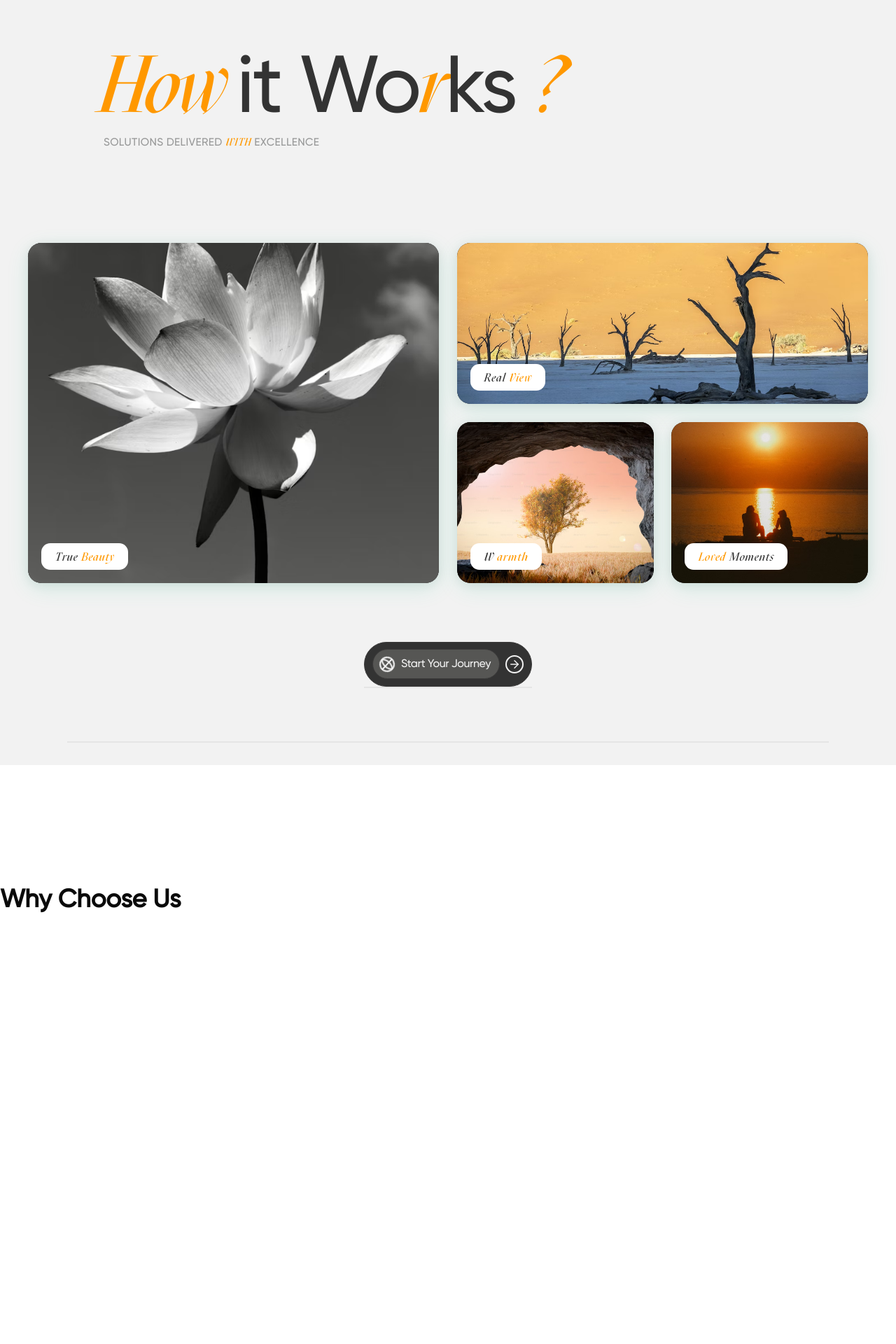
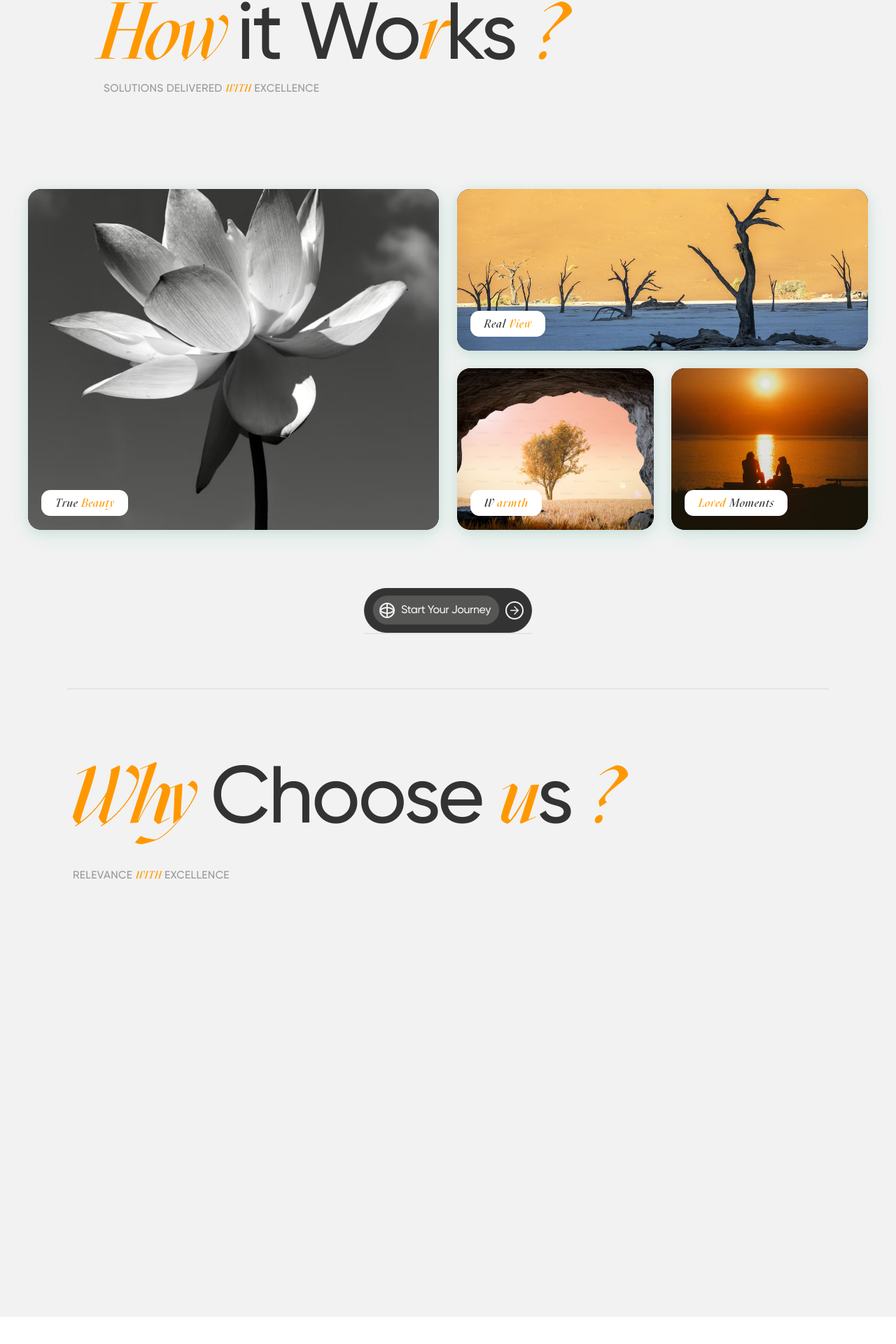
Before and after one commit to Shansh0324/Chankaya, a Next.js app: page / in a window 1280 px wide. Shown: the part 1708-3628 px from the top of the page at 70% size. After the commit the page ends 3589 px from the top, so only its background shows below. Built offline with nearby package versions, Linux system fonts and the light colour scheme.

Commit message:
git updated code

```diff
--- a/src/components/ChooseUs.tsx
+++ b/src/components/ChooseUs.tsx
@@ -3,10 +3,13 @@ import React from "react";
 
 const ChooseUs = () => {
   return (
-    <section className="relative z-10 py-16 lg:py-24">
-      <div className="container min-h-screen">
-        <div className="">
-          <h2 className="text-4xl font-bold mb-4">Why Choose Us</h2>
+    <section className="mih-h-screen py-[2.5vw] bg-[#F2F2F2]">
+      <div className="container min-h-screen max-w-[85%] mx-auto ">
+        <div className="header-text gap-5.5 text-[9vw] tracking-tight text-[#333333]">
+          <h1><i className="font-mazius text-[#ff9800]">Why</i> Choose <i className="font-mazius text-[#ff9800]">u</i>s <i className="font-mazius text-[#ff9800]">?</i></h1>
+        </div>
+        <div className="text-[1.2vw] text-[#979898] uppercase tracking-wide p-2">
+            <p>Relevance <i className="text-[#ff9800] font-mazius">with</i> excellence</p>
         </div>
       </div>
     </section>
--- a/src/components/Gallery.tsx
+++ b/src/components/Gallery.tsx
@@ -21,7 +21,7 @@ const Gallery = () => {
 
   return (
     <>
-      <section className="relative py-[6vw]">
+      <section className="relative ">
         <div className="container bg-[#F2F2F2] min-h-screen py-[2.5vw] relative">
           {/* 🔹 Top Left Text Section (unchanged) */}
           <div className="text-top-left px-35 leading-none py-[10vw] ">
```
